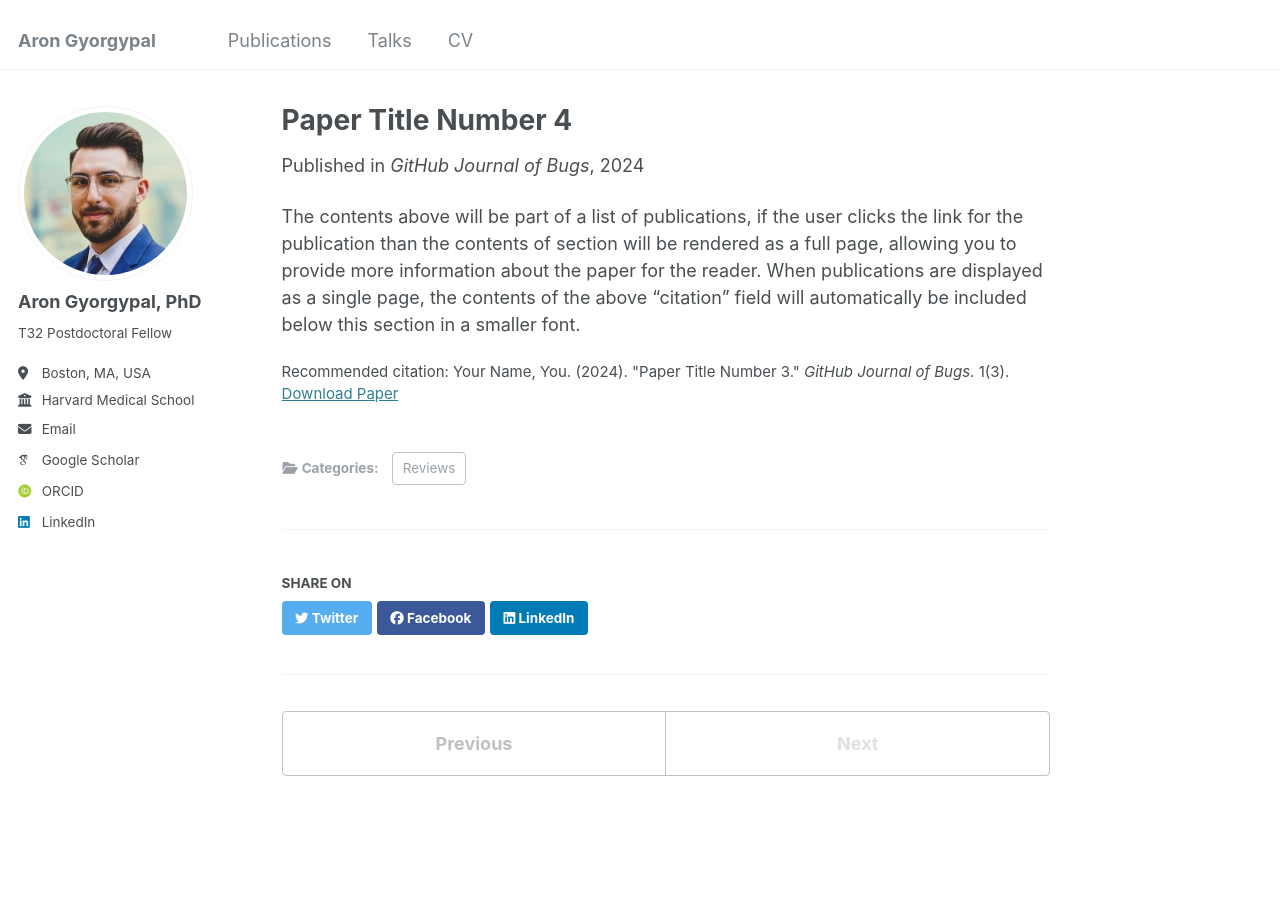
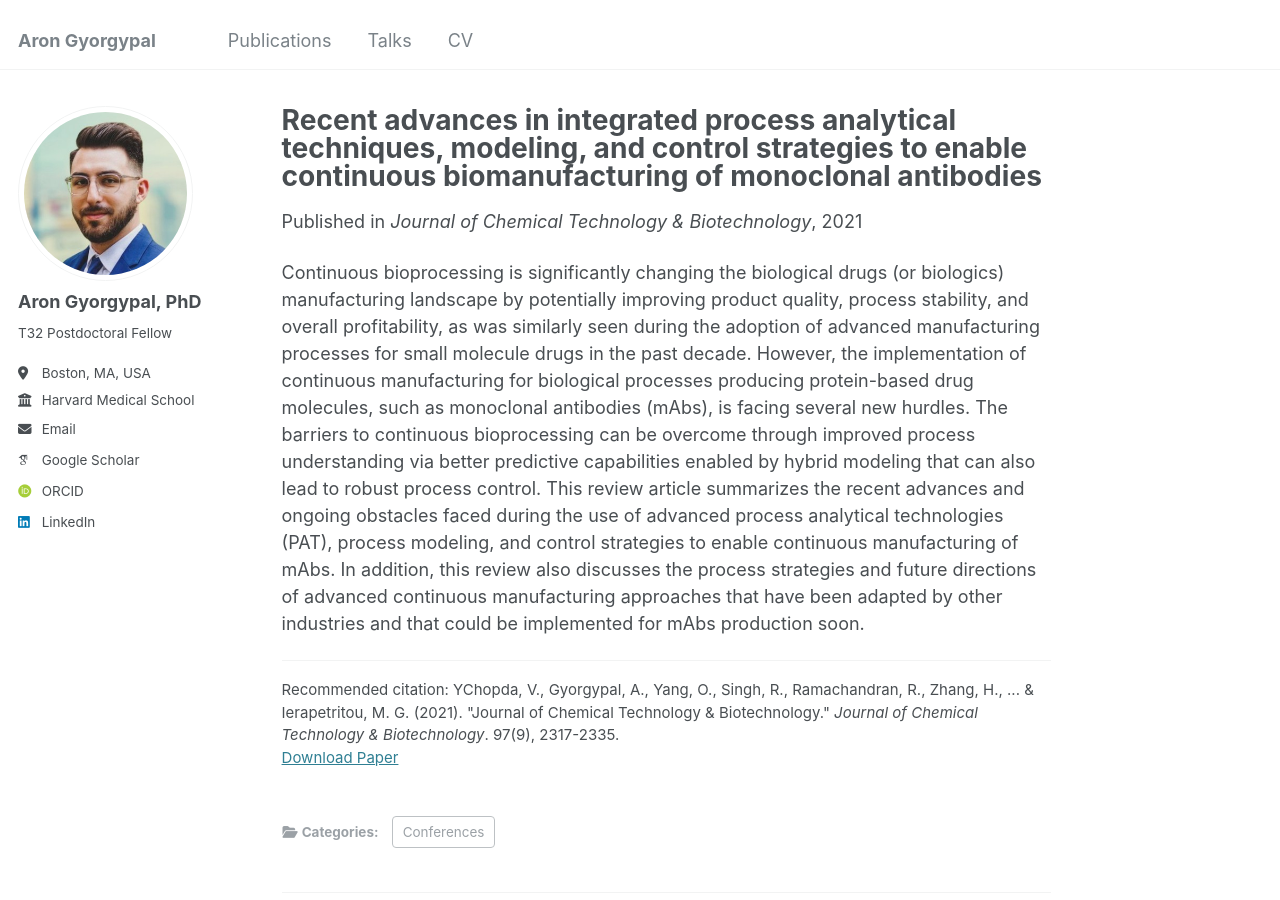
Before and after one commit to AGyorgypal/AGyorgypal.github.io, a Jekyll site: the page built from _publications/2024-02-17-paper-title-number-4.md, in a window 1280 px wide and 900 px high. Built offline with Jekyll 4.4.1, drawn with Linux system fonts in a browser that asks for light colours; some web fonts are replaced.

Commit message:
JCTB2021.md

```diff
--- a/_publications/2024-02-17-paper-title-number-4.md
+++ b/_publications/2024-02-17-paper-title-number-4.md
@@ -1,13 +1,15 @@
 ---
-title: "Paper Title Number 4"
+title: "Recent advances in integrated process analytical techniques, modeling, and control strategies to enable continuous biomanufacturing of monoclonal antibodies"
 collection: publications
-category: Reviews
-permalink: /publication/2024-02-17-paper-title-number-4
-excerpt: 'This paper is about fixing template issue #693.'
-date: 2024-02-17
-venue: 'GitHub Journal of Bugs'
-paperurl: 'http://academicpages.github.io/files/paper3.pdf'
-citation: 'Your Name, You. (2024). &quot;Paper Title Number 3.&quot; <i>GitHub Journal of Bugs</i>. 1(3).'
+category: Conferences
+#permalink: 'https://scijournals.onlinelibrary.wiley.com/doi/abs/10.1002/jctb.6765'
+excerpt: 'This review article summarizes the recent advances and ongoing obstacles faced during the use of advanced process analytical technologies (PAT), process modeling, and control strategies to enable continuous manufacturing of mAbs. In addition, this review also discusses the process strategies and future directions of advanced continuous manufacturing approaches that have been adapted by other industries and that could be implemented for mAbs production soon.'
+date: 2021-04-21
+venue: 'Journal of Chemical Technology & Biotechnology'
+paperurl: 'https://scijournals.onlinelibrary.wiley.com/doi/abs/10.1002/jctb.6765'
+citation: 'YChopda, V., Gyorgypal, A., Yang, O., Singh, R., Ramachandran, R., Zhang, H., ... & Ierapetritou, M. G. (2021). &quot;Journal of Chemical Technology & Biotechnology.&quot; <i>Journal of Chemical Technology & Biotechnology</i>. 97(9), 2317-2335.'
 ---
 
-The contents above will be part of a list of publications, if the user clicks the link for the publication than the contents of section will be rendered as a full page, allowing you to provide more information about the paper for the reader. When publications are displayed as a single page, the contents of the above "citation" field will automatically be included below this section in a smaller font.
+Continuous bioprocessing is significantly changing the biological drugs (or biologics) manufacturing landscape by potentially improving product quality, process stability, and overall profitability, as was similarly seen during the adoption of advanced manufacturing processes for small molecule drugs in the past decade. However, the implementation of continuous manufacturing for biological processes producing protein-based drug molecules, such as monoclonal antibodies (mAbs), is facing several new hurdles. The barriers to continuous bioprocessing can be overcome through improved process understanding via better predictive capabilities enabled by hybrid modeling that can also lead to robust process control. This review article summarizes the recent advances and ongoing obstacles faced during the use of advanced process analytical technologies (PAT), process modeling, and control strategies to enable continuous manufacturing of mAbs. In addition, this review also discusses the process strategies and future directions of advanced continuous manufacturing approaches that have been adapted by other industries and that could be implemented for mAbs production soon.
+
+---
```
